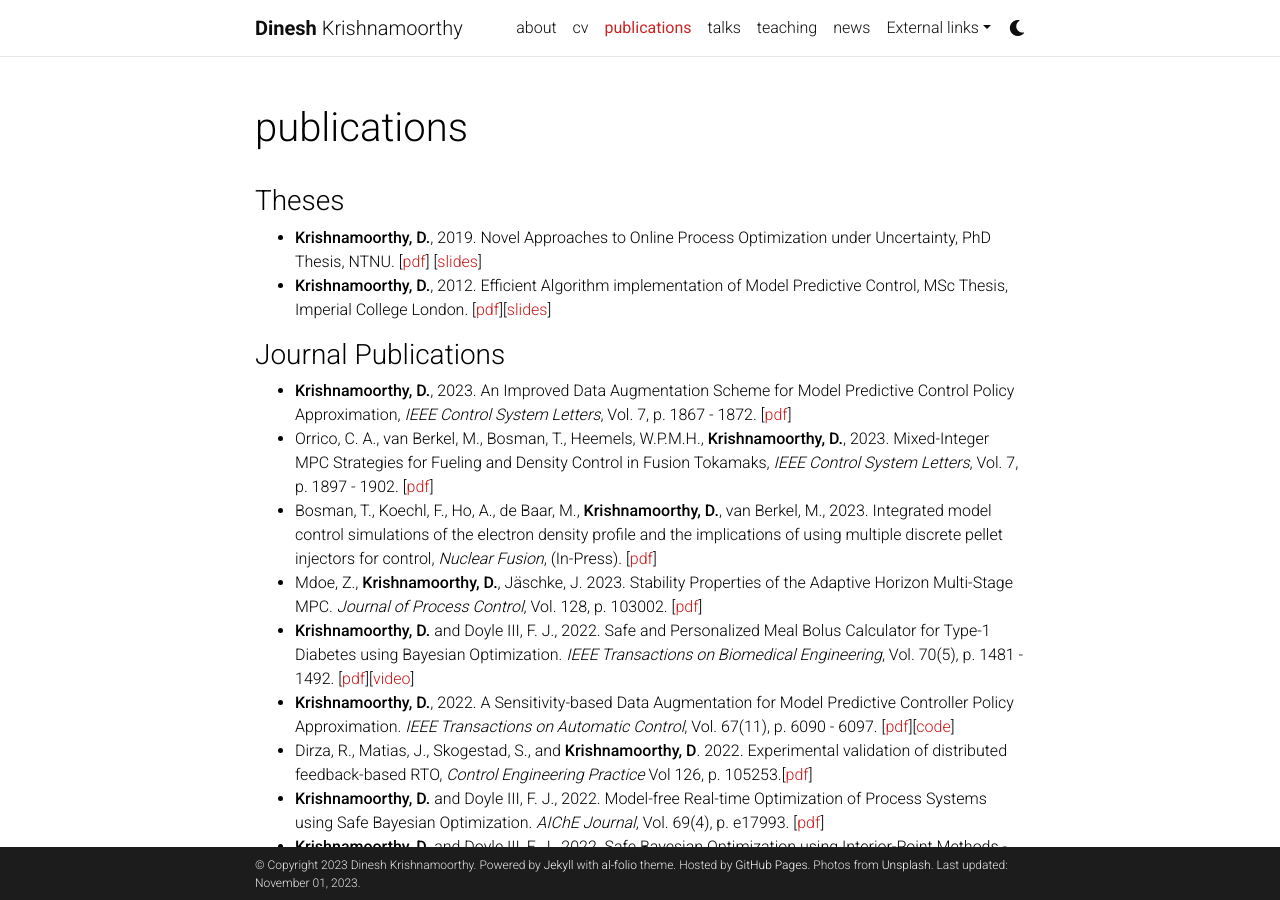
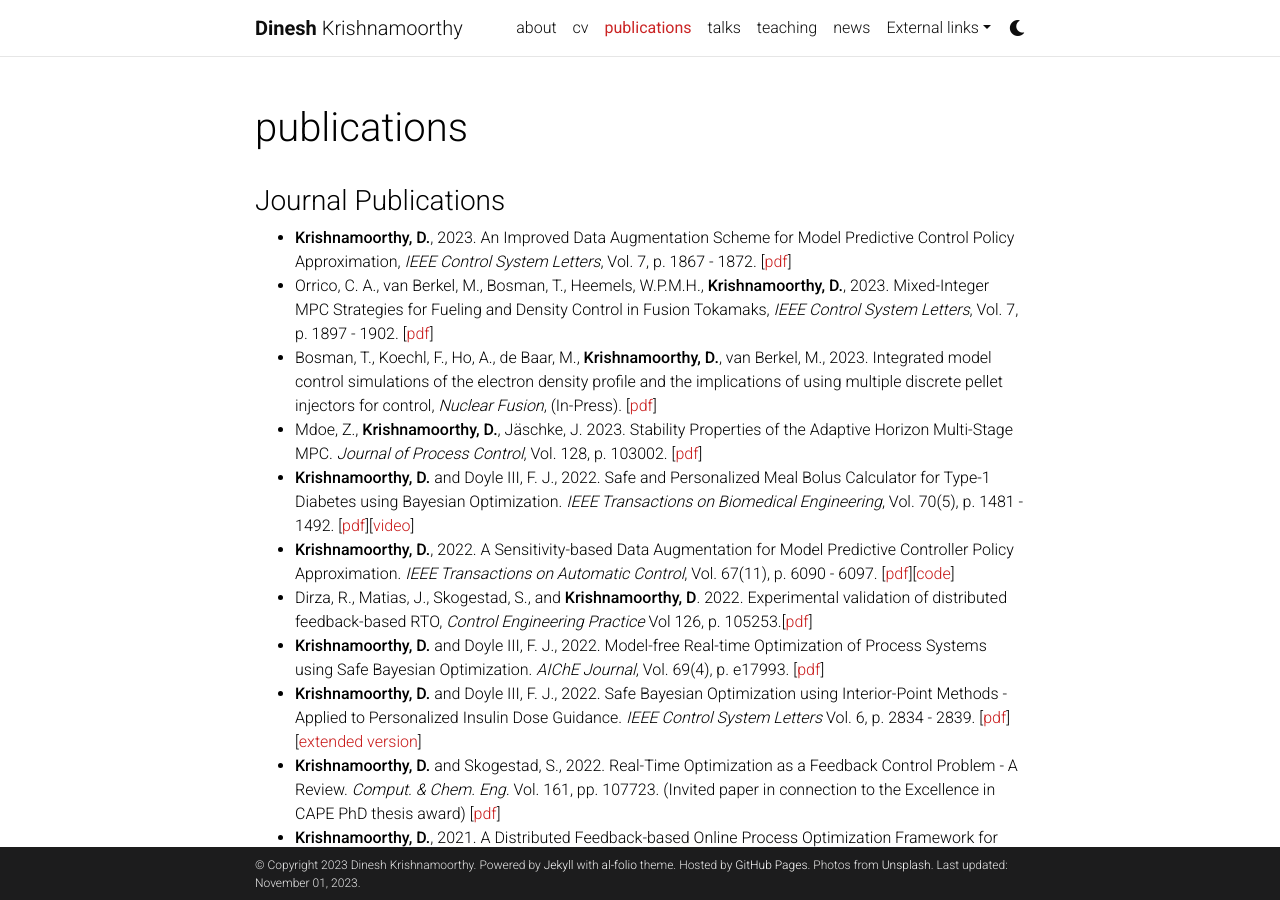
Before and after one commit to dinesh-krishnamoorthy/dinesh-krishnamoorthy.github.io, a Jekyll site: the page built from _pages/publications.md, in a window 1280 px wide and 900 px high. Built offline with Jekyll 4.4.1, drawn with Linux system fonts in a browser that asks for light colours; comment, search, counter and statistics services are not loaded; a style sheet for code colours, icons or effects is not loaded; some of the changed text lies outside the part shown.

Commit message:
Update publications.md

```diff
--- a/_pages/publications.md
+++ b/_pages/publications.md
@@ -7,11 +7,6 @@ nav_order: 2
 ---
 
 
-### Theses
-
-
-* **Krishnamoorthy, D.**, 2019. Novel Approaches to Online Process Optimization under Uncertainty, PhD Thesis, NTNU. [[pdf](http://folk.ntnu.no/dineshk/Research/PhD_thesis/Thesis_Main.pdf)] [[slides](http://folk.ntnu.no/dineshk/Presentations/PhD%20defense_Dinesh.pdf)]
-* **Krishnamoorthy, D.**, 2012. Efficient Algorithm implementation of Model Predictive Control, MSc Thesis, Imperial College London. [[pdf](http://folk.ntnu.no/dineshk/Research/Krishnamoorthy_Dinesh_Effective%20Algorithm%20Implementaion%20of%20predictive%20control.pdf)][[slides](http://folk.ntnu.no/dineshk/Research/MSc%20final%20Presentation.pdf)]
 
 
 ### Journal Publications
```
Also changed, not shown: other parts of _pages/publications.md (+7 -0 lines).
